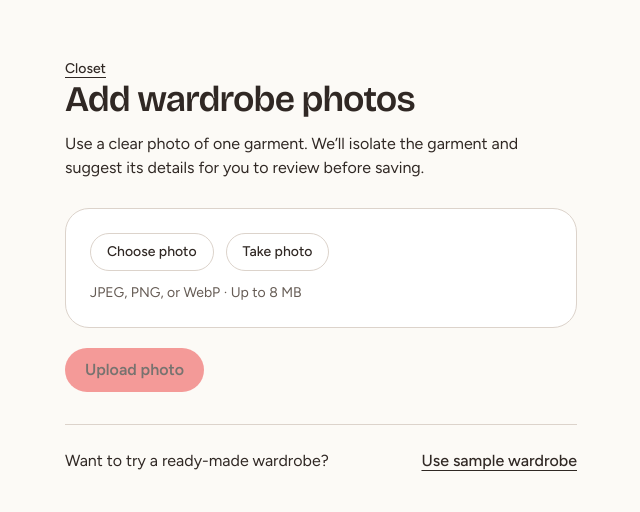
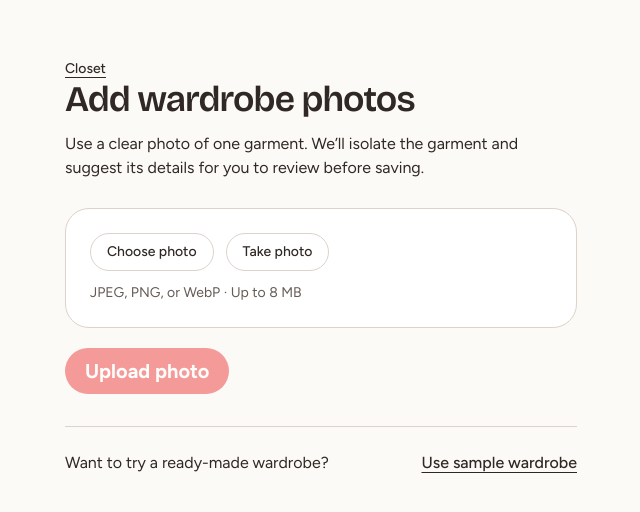
Before and after one commit to melvinmcrn/shopee-openai-mbti-closet, a Next.js app: page /wardrobe/add in a window 1280 px wide. Shown: the top 512 px of the page, without its empty margins (319-959 px from the left). Built offline with nearby package versions, Linux system fonts and the light colour scheme.

Commit message:
Use white text on primary actions

```diff
--- a/src/app/globals.css
+++ b/src/app/globals.css
@@ -3,8 +3,8 @@
 :root {
   color-scheme: light;
   --palette-primary: #ef5b5b;
-  --palette-primary-hover: #ff7272;
-  --palette-on-primary: #201a17;
+  --palette-primary-hover: #e55353;
+  --palette-on-primary: #fff;
   --palette-canvas: #fcfaf6;
   --palette-text: #302824;
   --palette-supporting: #655b54;
@@ -46,6 +46,15 @@ body {
   }
 }
 
+@layer utilities {
+  .bg-primary.text-on-primary {
+    font-size: 1.25rem;
+    font-weight: 700;
+    line-height: 1.3;
+    overflow-wrap: anywhere;
+  }
+}
+
 :is(h1, h2, h3, h4, h5, h6) {
   font-family: var(--font-bricolage), sans-serif;
 }
```
Also changed, not shown: 1 other file (tests, documents, lock files or other folders).
